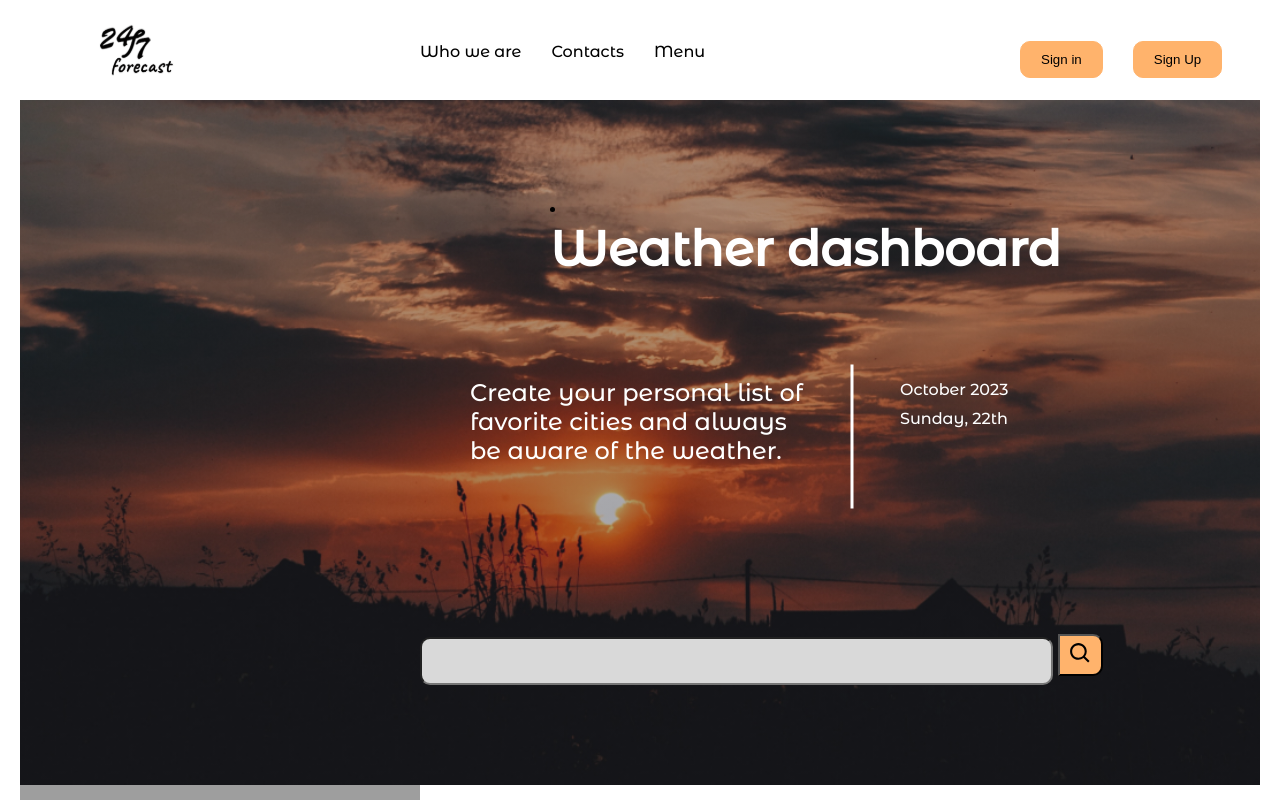
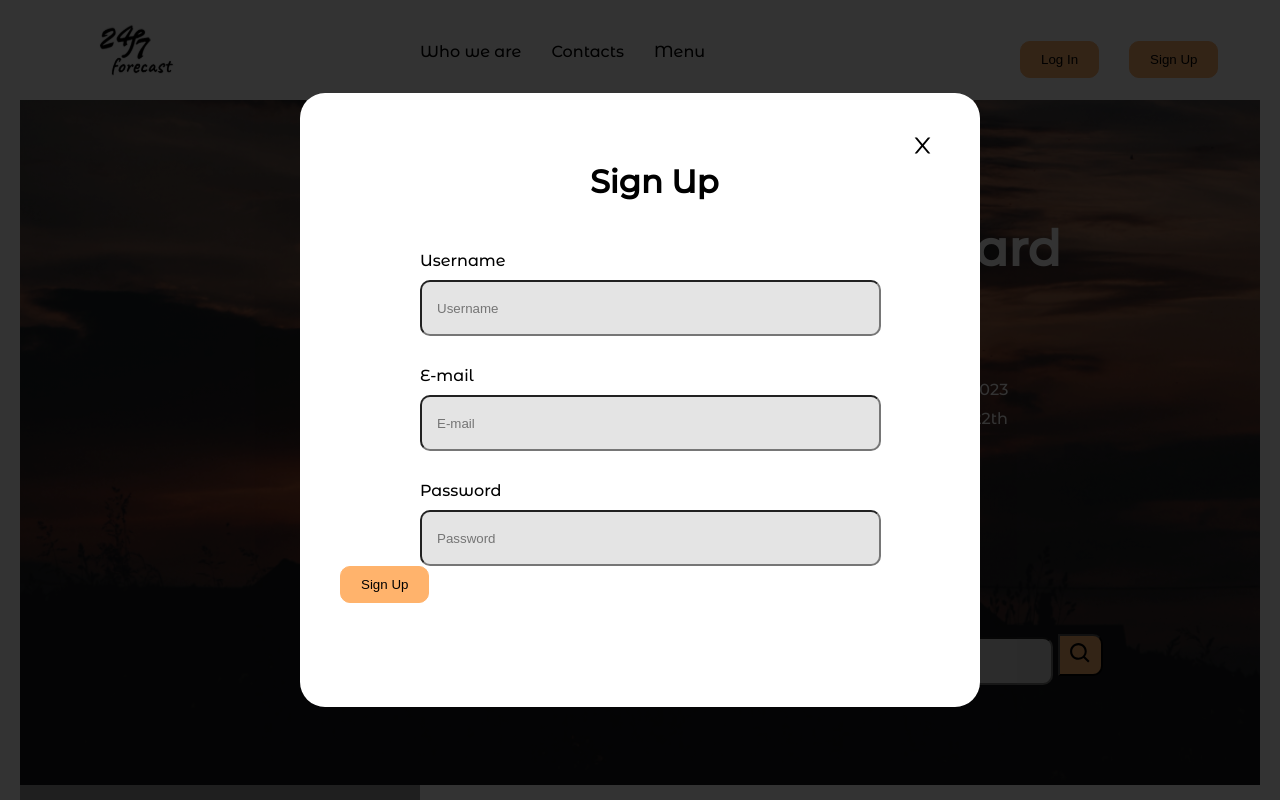
Before and after one commit to Potyomko/weather-app, a React (Create React App) app: page / in a window 1280 px wide. Both pictures are taken after a click on the button "Sign Up". Shown: the top 800 px of the page. Built offline with nearby package versions, Linux system fonts and the light colour scheme; no server answers; grey boxes are pictures that could not be loaded.

Commit message:
зробив обидві модалки

```diff
--- a/src/components/Button/Button.jsx
+++ b/src/components/Button/Button.jsx
@@ -1,7 +1,7 @@
 import { Button } from "./Button.styled";
 
-export function MainButton(props){
+export function MainButton(props, click){
     return (
-        <Button>{ props.children }</Button>
+        <Button onClick={props.onClick}>{props.children}</Button>
     )
 }
--- a/src/components/Header/Header.jsx
+++ b/src/components/Header/Header.jsx
@@ -1,15 +1,22 @@
 import React, { useEffect, useState } from 'react';
 import logo from '../../img/logo.svg';
 import { BsPersonCircle } from "react-icons/bs";
-import { HeaderNav, HeaderNavigation, HeaderElement, SingUl ,Headerlogo } from './Header.styled';
-import './Modal.css';
-import { MainButton } from 'components/Button/Button';
+import { HeaderNav, HeaderNavigation, HeaderElement, SingUl,
+   Headerlogo, Overlay,Modal, ModalH1,
+   ModalUserName, ModalEmail, ModalPassword,
+   ModalForm
+} from './Header.styled';
+import { MainButton } from '.././Button/Button';
+import {  AiOutlineClose} from "react-icons/ai";
+
 export const Header = () => {
   const [isModalOpen, setModalOpen] = useState(false);
+  const [isSecondModalOpen, setSecondModalOpen] = useState(false);
 
   const handleKeydown = (e) => {
     if (e.key === "Escape") {
       setModalOpen(false);
+      setSecondModalOpen(false);
     }
   };
 
@@ -21,12 +28,27 @@ export const Header = () => {
     setModalOpen(false);
   };
 
+  const handleOpenSecondModal = () => {
+    setSecondModalOpen(true);
+  };
+
+  const handleCloseSecondModal = () => {
+    setSecondModalOpen(false);
+  };
+
   useEffect(() => {
     window.addEventListener("keydown", handleKeydown);
     return () => {
       window.removeEventListener("keydown", handleKeydown);
     };
   }, []);
+
+  function handleOverlayClick(e) {
+    if (e.currentTarget === e.target) {
+      handleCloseModal();
+      handleCloseSecondModal();
+    }
+  }
 
   return (
     <HeaderElement>
@@ -38,27 +60,85 @@ export const Header = () => {
           <li><p>Menu</p></li>
         </HeaderNavigation>
         <SingUl>
-         <MainButton>Sign in</MainButton>
-
-         <MainButton type="button" onClick={handleOpenModal}>Sign Up</MainButton>
+          <MainButton onClick={handleOpenSecondModal}>Log In</MainButton>
+          <MainButton type="button" onClick={handleOpenModal}>Sign Up</MainButton>
         </SingUl>
 
         {isModalOpen && (
-          <div className="Overlay" onClick={handleOverlayClick}>
-            <div className="Modal">
-              <h1>SignUp</h1>
-              <button onClick={handleCloseModal}>close</button>
-            </div>
-          </div>
+          <Overlay onClick={handleOverlayClick}>
+            <Modal>
+              <AiOutlineClose
+                size={25}
+                onClick={handleCloseModal}
+                style={{ marginLeft: '570px' }}
+              />
+              <ModalH1>Sign Up</ModalH1>
+              <ModalForm>
+                <label htmlFor="username">
+                  Username
+                  <ModalUserName
+                    placeholder="Username"
+                    id="username"
+                    type="text"
+                  />
+                </label>
+                <label htmlFor="email">
+                  E-mail
+                  <ModalEmail
+                    id="email"
+                    placeholder="E-mail"
+                    type="email"
+                  />
+                </label>
+                <label htmlFor="password">
+                  Password
+                  <ModalPassword
+                    id="password"
+                    placeholder="Password"
+                    type="password"
+                  />
+                </label>
+              </ModalForm>
+              <MainButton type="submit">Sign Up</MainButton>
+            </Modal>
+          </Overlay>
         )}
+
+        {isSecondModalOpen && (
+          <Overlay onClick={handleCloseSecondModal}>
+          <Modal>
+            <AiOutlineClose
+              size={25}
+              onClick={handleCloseModal}
+              style={{ marginLeft: '570px' }}
+            />
+            <ModalH1>Log In</ModalH1>
+            <ModalForm>
+              <label htmlFor="username">
+                Username
+                <ModalUserName
+                  placeholder="Username"
+                  id="username"
+                  type="text"
+                />
+              </label>
+
+              <label htmlFor="password">
+                Password
+                <ModalPassword
+                  id="password"
+                  placeholder="Password"
+                  type="password"
+                />
+              </label>
+            </ModalForm>
+            <MainButton type="submit">Log In</MainButton>
+          </Modal>
+        </Overlay>
+        )}
+
         <BsPersonCircle size={50} style={{ marginLeft: '1300px', marginTop: '-40px' }} />
       </HeaderNav>
     </HeaderElement>
   );
-
-  function handleOverlayClick(e) {
-    if (e.currentTarget === e.target) {
-      handleCloseModal();
-    }
-  }
 };
--- a/src/components/Header/Header.styled.jsx
+++ b/src/components/Header/Header.styled.jsx
@@ -42,3 +42,91 @@ export const Headerlogo = styled.img`
 margin-left: 70px;
 
 `
+
+export const Overlay = styled.div`
+position: fixed;
+    top: 0;
+    left: 0;
+    width: 100vw;
+    height: 100vh;
+    display: flex;
+    justify-content: center;
+    align-items: center;
+    background-color: rgba(0, 0, 0, 0.8);
+    z-index: 1200;
+
+`
+
+
+export const Modal = styled.div`
+position: absolute;
+top: 50%;
+left: 50%;
+
+padding: 40px;
+border-radius: 25px;
+
+background-color:${props => props.theme.colors.white};
+
+transform: translate(-50%, -50%) scale(1);
+transition: transform 500ms cubic-bezier(0.4, 0, 0.2, 1);
+
+@media (min-width: 320px) {
+  width: 450px;
+  max-height: 609px;
+  height: 100%;
+  overflow: scroll;
+
+}
+
+@media (min-width: 1200px) {
+   width: 600px;
+   height: 534px;
+}
+
+`
+
+
+
+export const ModalH1 = styled.h1`
+margin-left: 250px;
+
+`
+export const ModalForm = styled.form`
+  margin-left: 80px;
+  margin-top: 50px;
+
+
+  `
+
+export const ModalUserName = styled.input`
+  width: 440px;
+  height: 50px;
+  border-radius: 10px;
+  background: #E4E4E4;
+  margin-top: 10px;
+  display: block;
+  margin-bottom: 30px;
+  padding-left: 15px;
+`;
+
+export const ModalEmail = styled.input`
+  width: 440px;
+  height: 50px;
+  border-radius: 10px;
+  background: #E4E4E4;
+  margin-top: 10px;
+  display: block;
+  margin-bottom: 30px;
+  padding-left: 15px;
+`;
+
+export const ModalPassword = styled.input`
+  width: 440px;
+  height: 50px;
+  border-radius: 10px;
+  background: #E4E4E4;
+  margin-top: 10px;
+  display: block;
+  padding-left: 15px;
+`;
--- a/src/components/Header/Modal.css
+++ /dev/null
@@ -1,26 +0,0 @@
-.Overlay {
-    position: fixed;
-    top: 0;
-    left: 0;
-    width: 100vw;
-    height: 100vh;
-    display: flex;
-    justify-content: center;
-    align-items: center;
-    background-color: rgba(0, 0, 0, 0.8);
-    z-index: 1200;
-  }
-
-  .Modal {
-    max-width: calc(100vw - 48px);
-    max-height: calc(100vh - 24px);
-  }
-.svg{
-  margin-left: 980px;
-}
-  .ImageGalleryItem-image2{
-
-   width: 1000px;
-   height: 700px;
-
-  }
```
